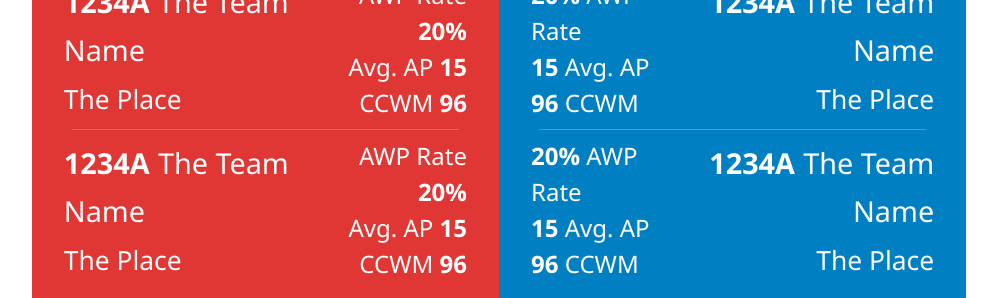
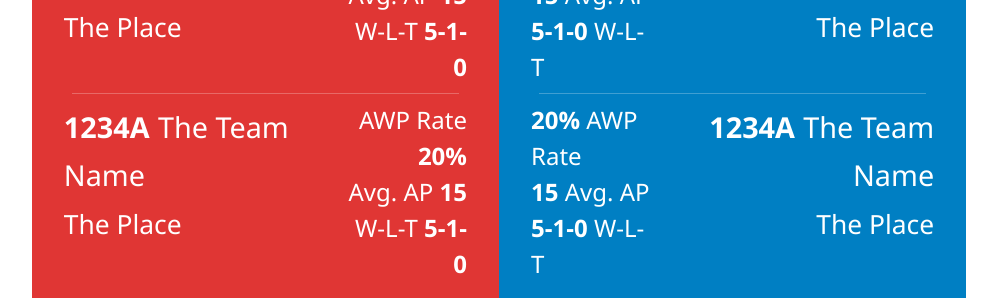
Before and after one commit to johnholbrook/vextm-obs-intro-screen, a website: page src/display/site/index.html in a window 1280 px wide. Shown: the part 502-800 px from the top of the page, without its empty margins (141-1138 px from the left). Drawn offline with nearby package versions, Linux system fonts and the light colour scheme; no server answers.

Commit message:
Get VRC team stats from RobotEvents

```diff
--- a/src/display/site/index.html
+++ b/src/display/site/index.html
@@ -44,8 +44,8 @@
                             <span>Avg. AP</span>
                             <span class="team-ap bold">15</span>
                             <br>
-                            <span>CCWM</span>
-                            <span class="team-ccwm bold">96</span>
+                            <span>W-L-T</span>
+                            <span class="team-wlt bold">5-1-0</span>
                         </div>
                     </div>
                     <hr class="team-separator">
@@ -63,8 +63,8 @@
                             <span>Avg. AP</span>
                             <span class="team-ap bold">15</span>
                             <br>
-                            <span>CCWM</span>
-                            <span class="team-ccwm bold">96</span>
+                            <span>W-L-T</span>
+                            <span class="team-wlt bold">5-1-0</span>
                         </div>
                     </div>
                 </div>
@@ -83,8 +83,8 @@
                             <span class="team-ap bold">15</span>
                             <span>Avg. AP</span>
                             <br>
-                            <span class="team-ccwm bold">96</span>
-                            <span>CCWM</span>
+                            <span class="team-wlt bold">5-1-0</span>
+                            <span>W-L-T</span>
                         </div>
                         <div class="team-bio">
                             <span class="team-num bold">1234A</span>
@@ -102,8 +102,8 @@
                             <span class="team-ap bold">15</span>
                             <span>Avg. AP</span>
                             <br>
-                            <span class="team-ccwm bold">96</span>
-                            <span>CCWM</span>
+                            <span class="team-wlt bold">5-1-0</span>
+                            <span>W-L-T</span>
                         </div>
                         <div class="team-bio">
                             <span class="team-num bold">1234A</span>
--- a/src/display/site/index.js
+++ b/src/display/site/index.js
@@ -39,7 +39,7 @@ function showVRCTeamInfo(teamid, info){
 
         document.querySelector(`#vrc-${teamid} .team-awp`).innerHTML = info.stats.awp_rate;
         document.querySelector(`#vrc-${teamid} .team-ap`).innerHTML = info.stats.avg_ap;
-        document.querySelector(`#vrc-${teamid} .team-ccwm`).innerHTML = info.stats.ccwm;
+        document.querySelector(`#vrc-${teamid} .team-wlt`).innerHTML = info.stats.record;
     }
     else{
         // if we don't have team stats, hide that area
```
Also changed, not shown: src/display/team_stats.js (+4 -8 lines).
